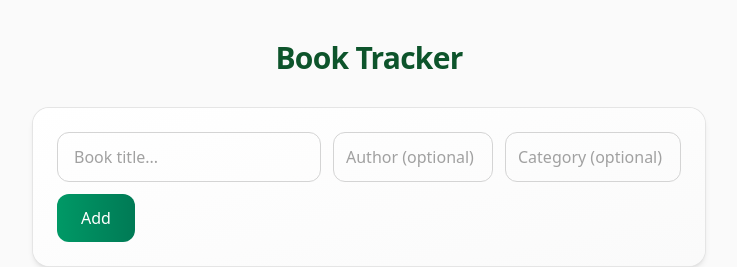
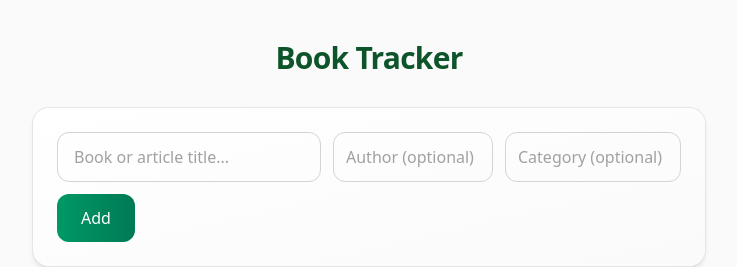
Before and after one commit to burcugns/Book-Tracker, a React (Vite) app: page / in a window 1280 px wide. Shown: the top 267 px of the page, without its empty margins (271-1008 px from the left). Built offline with nearby package versions, Linux system fonts and the light colour scheme.

Commit message:
updated reading create component

```diff
--- a/src/components/ReadingCreate.tsx
+++ b/src/components/ReadingCreate.tsx
@@ -46,7 +46,7 @@ function ReadingCreate() {
           value={title}
           onChange={(e) => setTitle(e.target.value)}
           type="text"
-          placeholder="Book title..."
+          placeholder="Book or article title..."
           className="flex-1 min-w-[200px] px-4 py-3 border border-neutral-300 rounded-xl focus:outline-none focus:ring-4 focus:ring-emerald-300/50 focus:border-emerald-400 transition-all duration-200 placeholder-neutral-400"
         />
         <input
```
